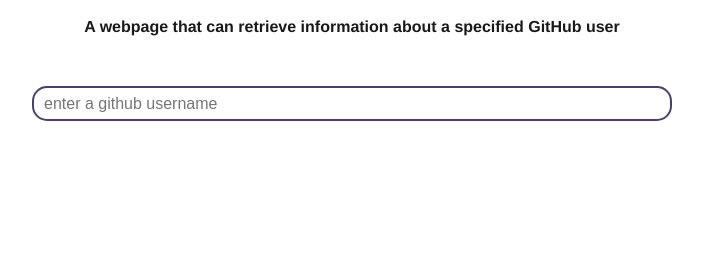
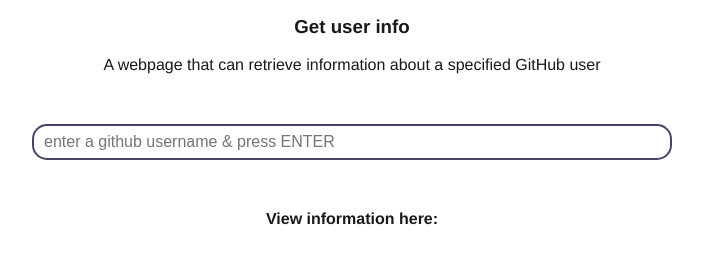
Before and after one commit to Juel07/get-user-info, a plain HTML site: page index.html in a window 1280 px wide. Shown: the part 185-448 px from the top of the page, without its empty margins (288-991 px from the left). Drawn offline with nearby package versions, Linux system fonts and the light colour scheme.

Commit message:
add profile section + description

```diff
--- a/index.html
+++ b/index.html
@@ -1,6 +1,7 @@
 <html>
   <head>
     <link rel="stylesheet" href="style.css">
+    <link rel="icon" type="image/png" href="favicon.png" />
     <script type="text/javascript" src="https://ajax.googleapis.com/ajax/libs/jquery/2.1.3/jquery.min.js"></script>
     <script type="text/javascript" src="script.js"></script>
   </head>
@@ -9,15 +10,19 @@
     <img id="logo" src='https://raw.github.com/codebar/planner/master/app/assets/images/logo.png' width='200' />
     </header>
     <div id="container">
-      <h4>A webpage that can retrieve information about a specified GitHub user</h4>
+      <h3>Get user info</h3>
+      <p>A webpage that can retrieve information about a specified GitHub user</p>
       <div class="search">
-        <input id="username" placeholder="enter a github username" type="text"></input>
+        <input id="username" placeholder="enter a github username & press ENTER" type="text"></input>
       </div>
-
       <div id="profile">
-        <h2></h2>
+        <h4>View information here:</h4>
         <div class="avatar"></div>
-        <div class="information"></div>
+        <div class="login"></div>
+        <div class="id"></div>
+        <div class="url"></div>
+        <div class="location"></div>
+        <p></p>
       </div>
 
     </div>
```
